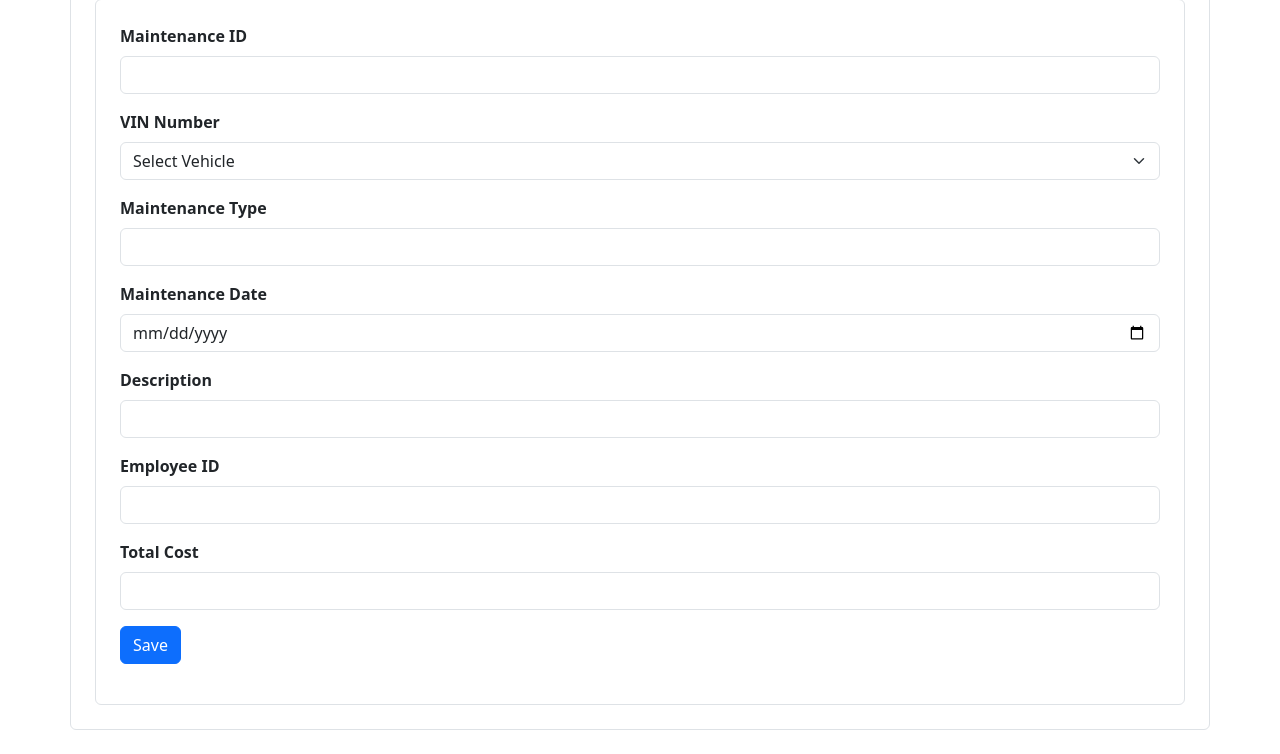
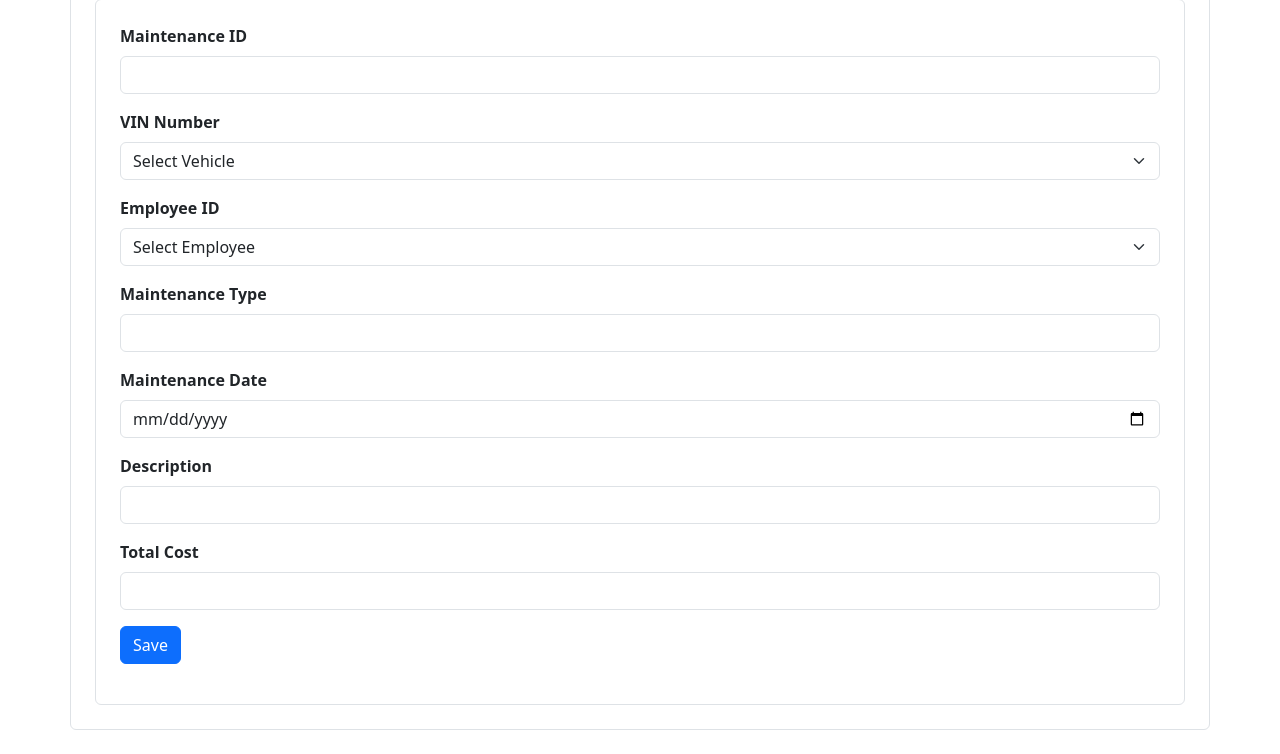
Before and after one commit to Harbaksh-Singh/CarRentalWebApp, a PHP site: page /maintenance.php in a window 1280 px wide. Shown: the part 205-959 px from the top of the page. Run offline with PHP 8.4, Linux system fonts and the light colour scheme; data that the repository does not hold is empty.

Commit message:
dropdown

```diff
--- a/maintenance.php
+++ b/maintenance.php
@@ -24,6 +24,11 @@ if (isset($_GET['edit'])) {
 // Retrieve car data from the database
 $VIN_query = "SELECT VIN_number, make FROM car";
 $VIN_result = mysqli_query($db, $VIN_query);
+?>
+<?php
+// Retrieve employee data from the database
+$employee_query = "SELECT employee_ID, first_name FROM employee";
+$employee_result = mysqli_query($db, $employee_query);
 ?>
 
 <!DOCTYPE html>
@@ -147,6 +152,22 @@ $VIN_result = mysqli_query($db, $VIN_query);
                     ?>
                 </select>
             </div>
+            <!-- EMPLOYEE DROPDOWN -->
+            <div class="mb-3">
+                <label for="employee_ID" class="form-label fw-bold">Employee ID</label>
+                <select class="form-select" name="employee_ID" required>
+                    <option value="" disabled selected>
+                        Select Employee
+                    </option>
+                    <?php
+                    while ($employee_row = mysqli_fetch_assoc($employee_result)) {
+                        $selected = ($employee_row['employee_ID'] == $VIN_number) ? 'selected' : '';
+                        echo "<option value='{$employee_row['employee_ID']}' $selected>{$employee_row['employee_ID']} - {$employee_row['first_name']}</option>";
+                    }
+                    ?>
+                </select>
+            </div>
+
             <div class="mb-3">
                 <label for="maintenance_type" class="form-label fw-bold">Maintenance Type</label>
                 <input type="text" class="form-control" name="maintenance_type" value="<?php echo $maintenance_type; ?>" required>
@@ -159,10 +180,7 @@ $VIN_result = mysqli_query($db, $VIN_query);
                 <label for="description" class="form-label fw-bold">Description</label>
                 <input type="text" class="form-control" name="description" value="<?php echo $description; ?>" required>
             </div>
-            <div class="mb-3">
-                <label for="employee_ID" class="form-label fw-bold">Employee ID</label>
-                <input type="text" class="form-control" name="employee_ID" value="<?php echo $employee_ID; ?>" required>
-            </div>
+
             <div class="mb-3">
                 <label for="total_cost" class="form-label fw-bold">Total Cost</label>
                 <input type="number" step="any" class="form-control" name="total_cost" value="<?php echo $total_cost; ?>" required>
```
